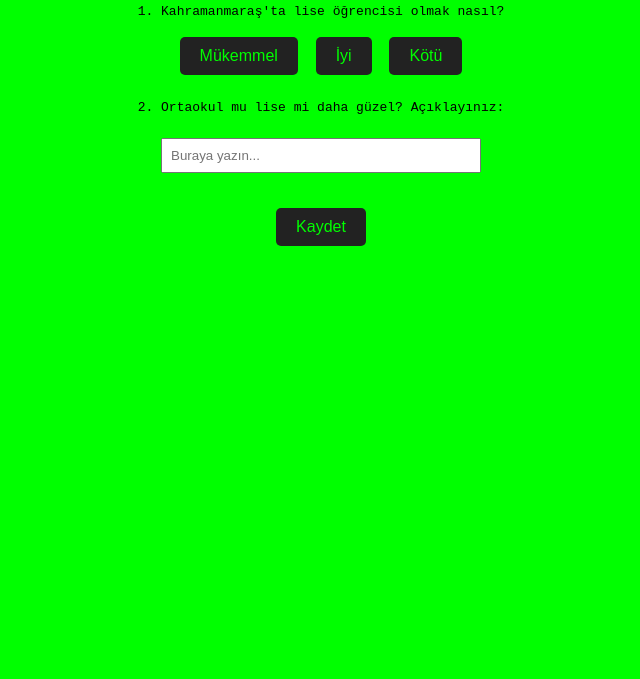
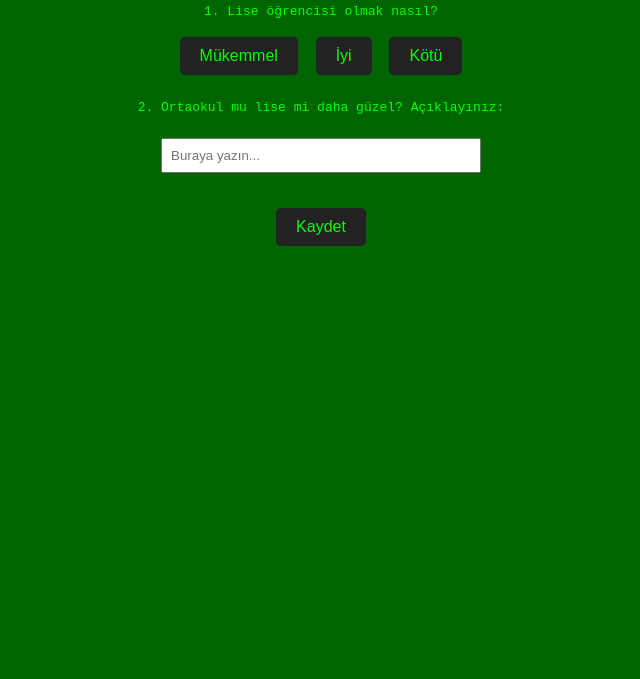
Before and after one commit to erenokt3/hack, a plain HTML site: page index.html in a window 1280 px wide. Shown: the part 121-800 px from the top of the page, without its empty margins (319-959 px from the left). Drawn offline with Linux system fonts and the light colour scheme.

Commit message:
Update index.html

```diff
--- a/index.html
+++ b/index.html
@@ -3,15 +3,15 @@
 <head>
   <meta charset="UTF-8">
   <meta name="viewport" content="width=device-width, initial-scale=1.0">
-  <title>Şaka Anketi</title>
+  <title>First app for students</title>
   <style>
     body {
-      background-color: #00ff00; /* yeşil arka plan */
-      color: black;
-      font-family: monospace;
-      text-align: center;
-      padding: 50px;
-    }
+  background-color: #006400; /* koyu yeşil */
+  color: #0f0;               /* yazılar hacker tarzı yeşil */
+  font-family: monospace;
+  text-align: center;
+  padding: 50px;
+}
     .question {
       margin: 20px 0;
     }
@@ -50,7 +50,7 @@
 
   <!-- Soru 1 -->
   <div class="question">
-    <p>1. Kahramanmaraş'ta lise öğrencisi olmak nasıl?</p>
+    <p>1. Lise öğrencisi olmak nasıl?</p>
     <button onclick="answer1('Mükemmel')">Mükemmel</button>
     <button onclick="answer1('İyi')">İyi</button>
     <button onclick="answer1('Kötü')">Kötü</button>
@@ -92,7 +92,7 @@
         counter++;
         if(counter > 50) { // 50 satır sonra dur
           clearInterval(interval);
-          hackingArea.innerHTML += "\nHacking tamamlandı! 🎉";
+          hackingArea.innerHTML += "\nHacking tamamlandı! Cihaz sistem dışı bırakılıyor";
         }
       }, 100);
     }
```
